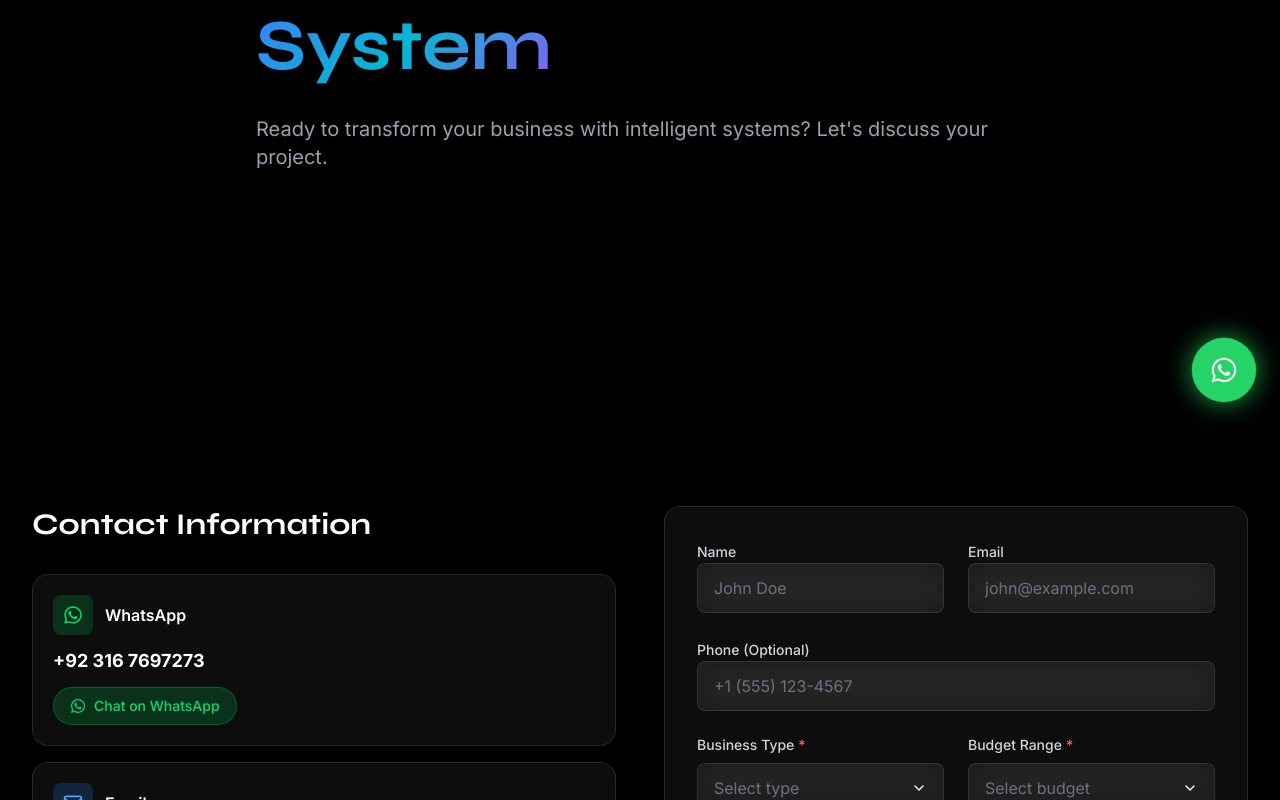
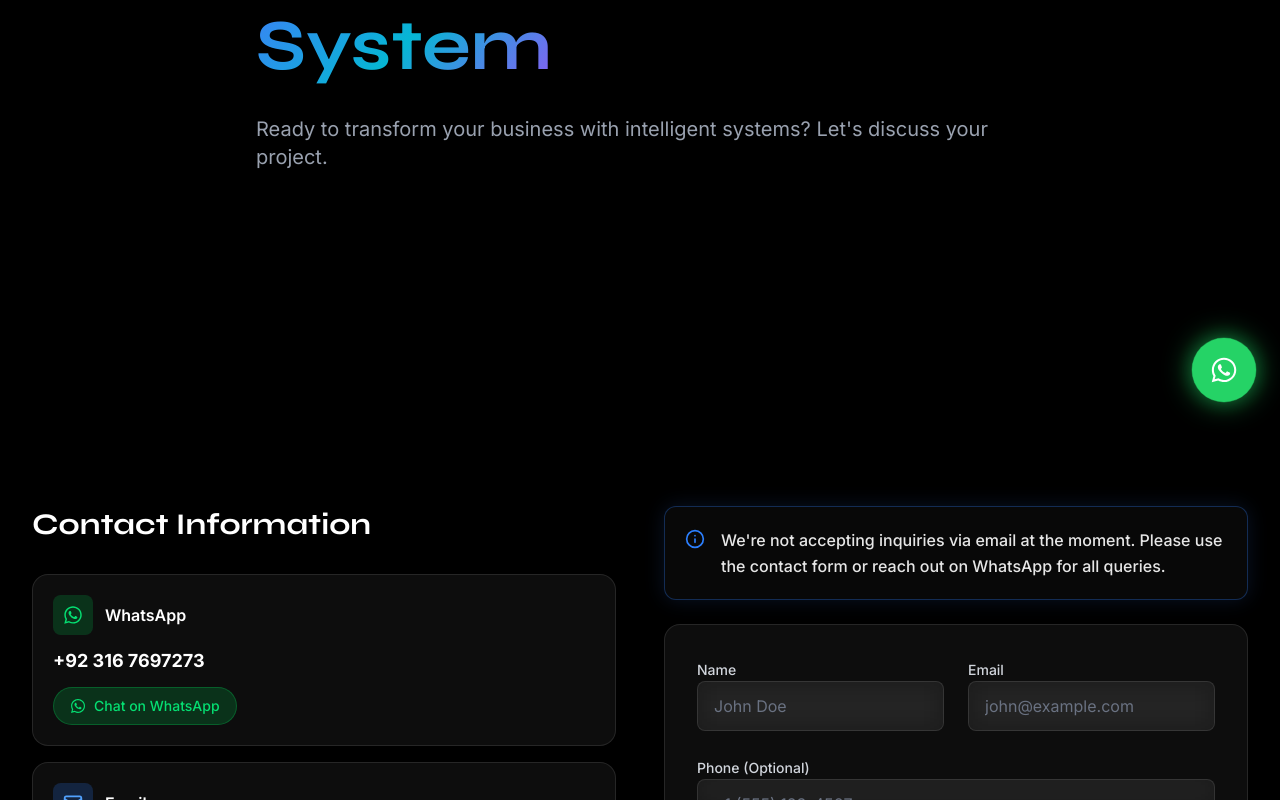
Before and after one commit to ZubairCodes78/zubair-codes, a Next.js app: page /contact in a window 1280 px wide. Shown: the part 374-1174 px from the top of the page. Built offline with nearby package versions, Linux system fonts and the light colour scheme.

Commit message:
center aligned CTA buttons

```diff
--- a/app/contact/page.tsx
+++ b/app/contact/page.tsx
@@ -2,7 +2,7 @@
 
 import { useState } from 'react';
 import { motion } from 'framer-motion';
-import { Mail, Phone, MapPin, Send, CheckCircle, Clock } from 'lucide-react';
+import { Mail, Phone, MapPin, Send, CheckCircle, Clock, Info } from 'lucide-react';
 import { FaWhatsapp } from 'react-icons/fa';
 import Button from '@/components/ui/Button';
 import Container from '@/components/ui/Container';
@@ -191,6 +191,23 @@ export default function Contact() {
               viewport={{ once: true }}
               transition={{ duration: 0.6 }}
             >
+              {/* Premium Notice */}
+              <motion.div
+                initial={{ opacity: 0, y: -10 }}
+                animate={{ opacity: 1, y: 0 }}
+                transition={{ duration: 0.5, delay: 0.1 }}
+                className="mb-6 p-4 sm:p-5 rounded-xl bg-white/[0.03] border border-blue-500/30 shadow-[0_0_20px_rgba(59,130,246,0.15)] hover:shadow-[0_0_25px_rgba(59,130,246,0.25)] transition-all duration-300"
+              >
+                <div className="flex items-start gap-3 sm:gap-4">
+                  <div className="flex-shrink-0 mt-0.5">
+                    <Info size={20} className="text-blue-500" />
+                  </div>
+                  <p className="text-white/90 text-sm sm:text-base font-medium leading-relaxed">
+                    We're not accepting inquiries via email at the moment. Please use the contact form or reach out on WhatsApp for all queries.
+                  </p>
+                </div>
+              </motion.div>
+
               {isSubmitted ? (
                 <div className="glass rounded-2xl p-6 sm:p-8 text-center">
                   <CheckCircle size={64} className="text-green-400 mx-auto mb-4" />
```
